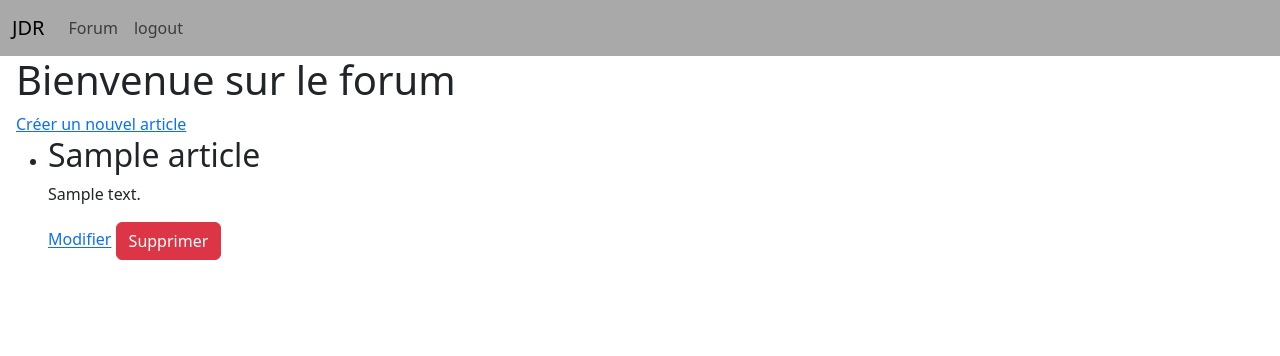
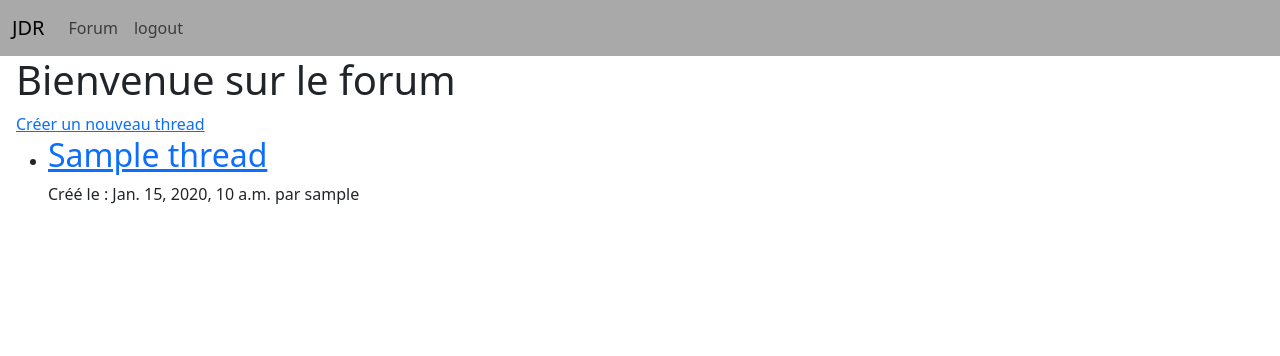
Before and after one commit to liokiyori/JDR_Project, a Django app: page /forum/ in a window 1280 px wide. Shown: the top 356 px of the page. Run offline with Django 5.2, Linux system fonts and the light colour scheme; a user stored in the database is signed in; tables that the repository leaves empty hold one stand-in row (values such as "Sample post").

Commit message:
modification sur le forum pour l'affichage des noms

```diff
--- a/jdr/forum/templates/create_article.html
+++ b/jdr/forum/templates/create_post.html
@@ -1,13 +1,11 @@
 {% extends 'base.html' %}
 
 {% block content %}
-<h1>Créer un nouvel article</h1>
+<h1>Ajouter un message</h1>
 <form method="post">
     {% csrf_token %}
-    <label for="title">Titre :</label>
-    <input type="text" id="title" name="title" required>
     <label for="content">Contenu :</label>
     <textarea id="content" name="content" required></textarea>
-    <button type="submit">Créer</button>
+    <button type="submit">Ajouter</button>
 </form>
 {% endblock %}
--- a/jdr/forum/templates/home_forum.html
+++ b/jdr/forum/templates/home_forum.html
@@ -2,53 +2,13 @@
 
 {% block content %}
 <h1>Bienvenue sur le forum</h1>
-<a href="{% url 'create_article' %}">Créer un nouvel article</a>
+<a href="{% url 'create_thread' %}">Créer un nouveau thread</a>
 <ul>
-    {% for article in articles %}
+    {% for thread in threads %}
     <li>
-        <h2>{{ article.1 }}</h2>
-        <p>{{ article.2 }}</p>
-        <a href="{% url 'update_article' article.0 %}">Modifier</a>
-        <button class="btn btn-danger" data-bs-toggle="modal" data-bs-target="#deleteModal" data-article-id="{{ article.0 }}" data-article-title="{{ article.1 }}">Supprimer</button>
+        <h2><a href="{% url 'thread_detail' thread.0 %}">{{ thread.1 }}</a></h2>
+        <p>Créé le : {{ thread.2 }} par {{ thread.3 }}</p>
     </li>
     {% endfor %}
 </ul>
-
-<!-- Modal de confirmation de suppression -->
-<div class="modal fade" id="deleteModal" tabindex="-1" aria-labelledby="deleteModalLabel" aria-hidden="true">
-  <div class="modal-dialog">
-    <div class="modal-content">
-      <div class="modal-header">
-        <h5 class="modal-title" id="deleteModalLabel">Confirmer la suppression</h5>
-        <button type="button" class="btn-close" data-bs-dismiss="modal" aria-label="Close"></button>
-      </div>
-      <div class="modal-body">
-        Êtes-vous sûr de vouloir supprimer l'article <strong id="articleTitle"></strong> ?
-      </div>
-      <div class="modal-footer">
-        <form method="post" id="deleteForm">
-          {% csrf_token %}
-          <button type="button" class="btn btn-secondary" data-bs-dismiss="modal">Annuler</button>
-          <button type="submit" class="btn btn-danger">Oui, supprimer</button>
-        </form>
-      </div>
-    </div>
-  </div>
-</div>
-
-<script>
-document.addEventListener('DOMContentLoaded', function () {
-  var deleteModal = document.getElementById('deleteModal');
-  deleteModal.addEventListener('show.bs.modal', function (event) {
-    var button = event.relatedTarget;
-    var articleId = button.getAttribute('data-article-id');
-    var articleTitle = button.getAttribute('data-article-title');
-    var modalTitle = deleteModal.querySelector('#articleTitle');
-    var deleteForm = deleteModal.querySelector('#deleteForm');
-
-    modalTitle.textContent = articleTitle;
-    deleteForm.action = '/forum/delete/' + articleId + '/';
-  });
-});
-</script>
 {% endblock %}
--- a/jdr/forum/urls.py
+++ b/jdr/forum/urls.py
@@ -3,7 +3,9 @@ from . import views
 
 urlpatterns = [
     path('', views.forum_home, name='forum_home'),
-    path('create/', views.create_article, name='create_article'),
-    path('update/<int:article_id>/', views.update_article, name='update_article'),
-    path('delete/<int:article_id>/', views.delete_article, name='delete_article'),
+    path('create_thread/', views.create_thread, name='create_thread'),
+    path('thread/<int:thread_id>/', views.thread_detail, name='thread_detail'),
+    path('thread/<int:thread_id>/create_post/', views.create_post, name='create_post'),
+    path('update_post/<int:post_id>/', views.update_post, name='update_post'),
+    path('delete_post/<int:post_id>/', views.delete_post, name='delete_post'),
 ]
--- a/jdr/forum/views.py
+++ b/jdr/forum/views.py
@@ -1,43 +1,76 @@
-from django.shortcuts import render, redirect
+from django.shortcuts import render, redirect, get_object_or_404
 from django.contrib.auth.decorators import login_required
 from django.db import connection
-from .models import Article, Comment
+from django.http import HttpResponseForbidden
+from .models import Thread, Post
 
 @login_required(login_url='/login/')
 def forum_home(request):
     with connection.cursor() as cursor:
-        cursor.execute("SELECT * FROM forum_article")
-        articles = cursor.fetchall()
-    return render(request, 'home_forum.html', {'articles': articles})
+        cursor.execute("""
+            SELECT forum_thread.id, forum_thread.title, forum_thread.created_at, auth_user.username
+            FROM forum_thread
+            JOIN auth_user ON forum_thread.author_id = auth_user.id
+        """)
+        threads = cursor.fetchall()
+    return render(request, 'home_forum.html', {'threads': threads})
 
 @login_required(login_url='/login/')
-def create_article(request):
+def create_thread(request):
     if request.method == 'POST':
         title = request.POST['title']
+        author_id = request.user.id
+        with connection.cursor() as cursor:
+            cursor.execute("INSERT INTO forum_thread (title, author_id, created_at) VALUES (%s, %s, NOW())", [title, author_id])
+        return redirect('forum_home')
+    return render(request, 'create_thread.html')
+
+@login_required(login_url='/login/')
+def thread_detail(request, thread_id):
+    with connection.cursor() as cursor:
+        cursor.execute("SELECT * FROM forum_post WHERE thread_id=%s", [thread_id])
+        posts = cursor.fetchall()
+    return render(request, 'thread_detail.html', {'posts': posts, 'thread_id': thread_id})
+
+@login_required(login_url='/login/')
+def create_post(request, thread_id):
+    if request.method == 'POST':
         content = request.POST['content']
         author_id = request.user.id
         with connection.cursor() as cursor:
-            cursor.execute("INSERT INTO forum_article (title, content, author_id, created_at, updated_at) VALUES (%s, %s, %s, NOW(), NOW())", [title, content, author_id])
-        return redirect('forum_home')
-    return render(request, 'create_article.html')
+            cursor.execute("INSERT INTO forum_post (thread_id, content, author_id, created_at) VALUES (%s, %s, %s, NOW())", [thread_id, content, author_id])
+        return redirect('thread_detail', thread_id=thread_id)
+    return render(request, 'create_post.html', {'thread_id': thread_id})
 
 @login_required(login_url='/login/')
-def update_article(request, article_id):
+def update_post(request, post_id):
+    with connection.cursor() as cursor:
+        cursor.execute("SELECT * FROM forum_post WHERE id=%s", [post_id])
+        post = cursor.fetchone()
+
+    if post[3] != request.user.id:  # Vérifie si l'utilisateur est l'auteur
+        return HttpResponseForbidden("Vous n'êtes pas autorisé à modifier ce message.")
+
     if request.method == 'POST':
-        title = request.POST['title']
         content = request.POST['content']
         with connection.cursor() as cursor:
-            cursor.execute("UPDATE forum_article SET title=%s, content=%s, updated_at=NOW() WHERE id=%s", [title, content, article_id])
-        return redirect('forum_home')
-    with connection.cursor() as cursor:
-        cursor.execute("SELECT * FROM forum_article WHERE id=%s", [article_id])
-        article = cursor.fetchone()
-    return render(request, 'update_article.html', {'article': article})
+            cursor.execute("UPDATE forum_post SET content=%s, updated_at=NOW() WHERE id=%s", [content, post_id])
+        return redirect('thread_detail', thread_id=post[1])
+
+    return render(request, 'update_post.html', {'post': post})
 
 @login_required(login_url='/login/')
-def delete_article(request, article_id):
+def delete_post(request, post_id):
+    with connection.cursor() as cursor:
+        cursor.execute("SELECT * FROM forum_post WHERE id=%s", [post_id])
+        post = cursor.fetchone()
+
+    if post[3] != request.user.id:  # Vérifie si l'utilisateur est l'auteur
+        return HttpResponseForbidden("Vous n'êtes pas autorisé à supprimer ce message.")
+
     if request.method == 'POST':
         with connection.cursor() as cursor:
-            cursor.execute("DELETE FROM forum_article WHERE id=%s", [article_id])
-        return redirect('forum_home')
-    return redirect('forum_home')
+            cursor.execute("DELETE FROM forum_post WHERE id=%s", [post_id])
+        return redirect('thread_detail', thread_id=post[1])
+
+    return redirect('thread_detail', thread_id=post[1])
```
Also changed, not shown: jdr/forum/models.py (+11 -0 lines), jdr/forum/templates/create_thread.html (added, +11 -0 lines), jdr/forum/templates/thread_detail.html (added, +54 -0 lines), jdr/forum/templates/update_article.html (deleted, +0 -13 lines), jdr/forum/templates/update_post.html (added, +11 -0 lines), jdr/forum/migrations/0002_thread_post.py (added).
